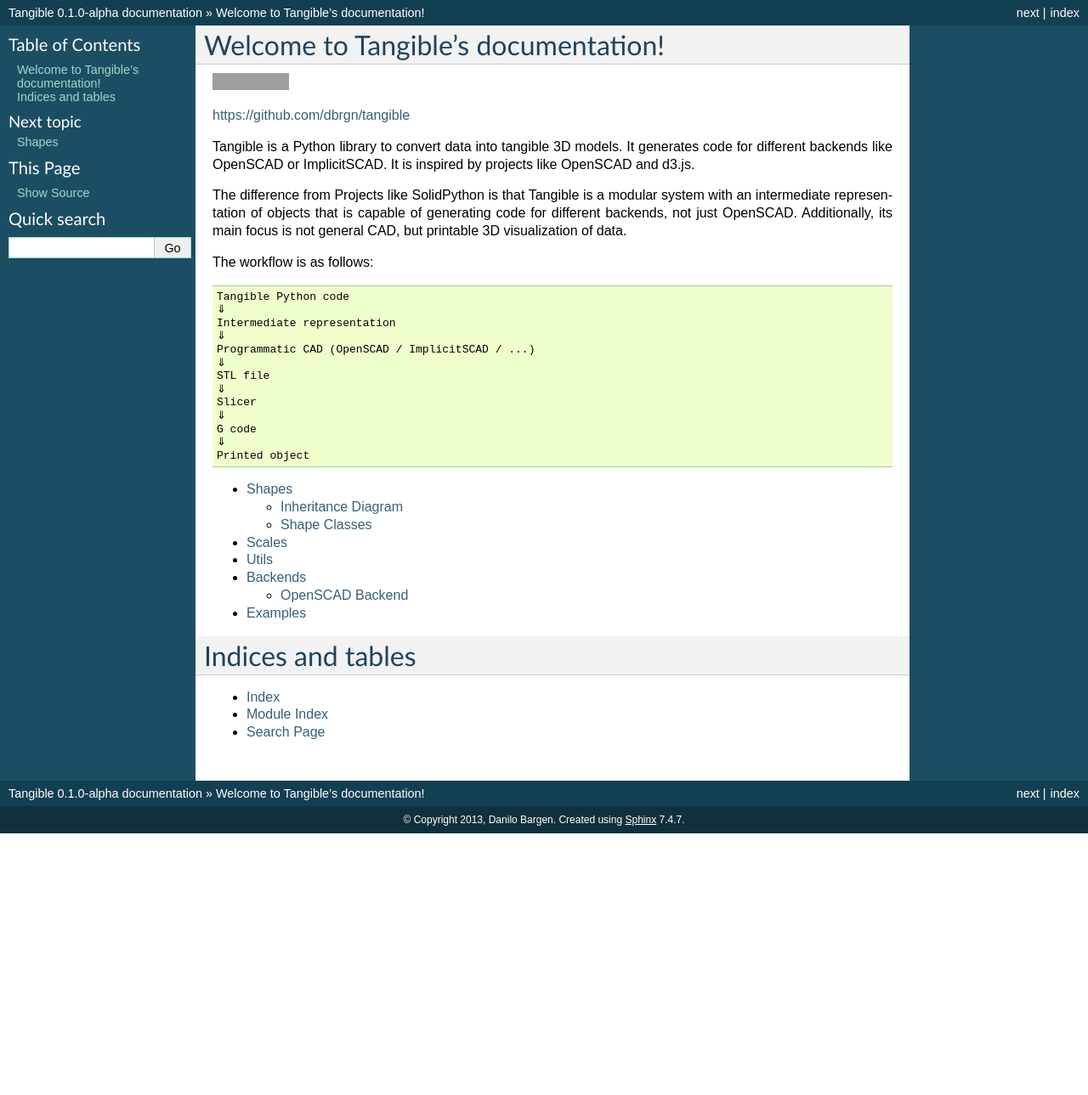
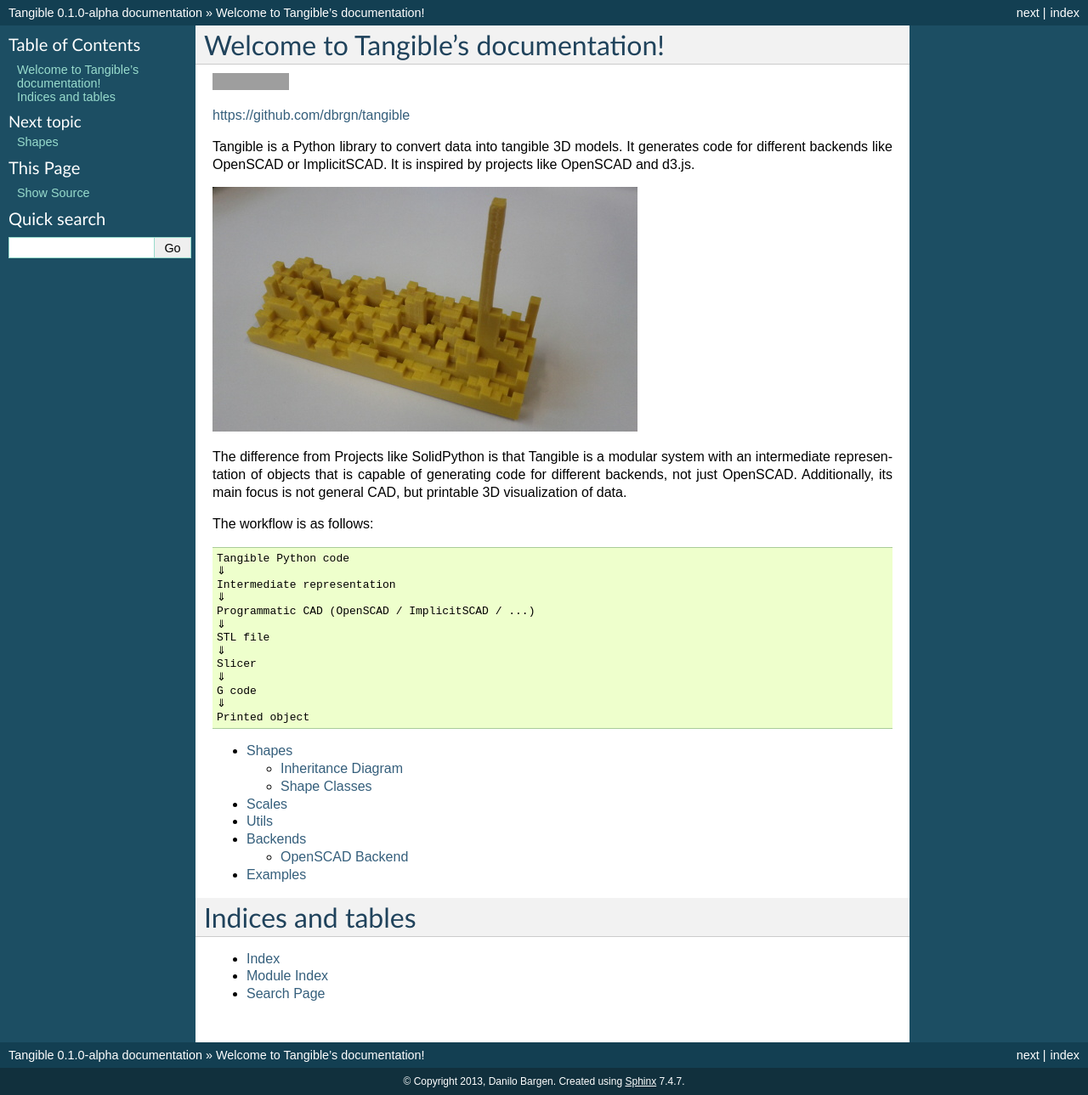
Before and after one commit to dbrgn/tangible, a Sphinx documentation site: the page built from docs/index.rst, in a window 1280 px wide. Shown: the whole page at 85% size. Built offline with Sphinx 7.4.7, drawn with Linux system fonts in a browser that asks for light colours; formulas are drawn with MathJax 3; before the commit the page ends 981 px from its top, so only the background shows below that; grey boxes are pictures that could not be loaded.

Commit message:
Added example picture to docs

```diff
--- a/docs/index.rst
+++ b/docs/index.rst
@@ -10,6 +10,9 @@
 Tangible is a Python library to convert data into tangible 3D models. It
 generates code for different backends like OpenSCAD or ImplicitSCAD. It is
 inspired by projects like OpenSCAD and d3.js.
+
+.. image:: https://raw.github.com/dbrgn/tangible/master/example1.jpg
+    :alt: Example 1
 
 The difference from Projects like SolidPython is that Tangible is a modular
 system with an intermediate representation of objects that is capable of
```
